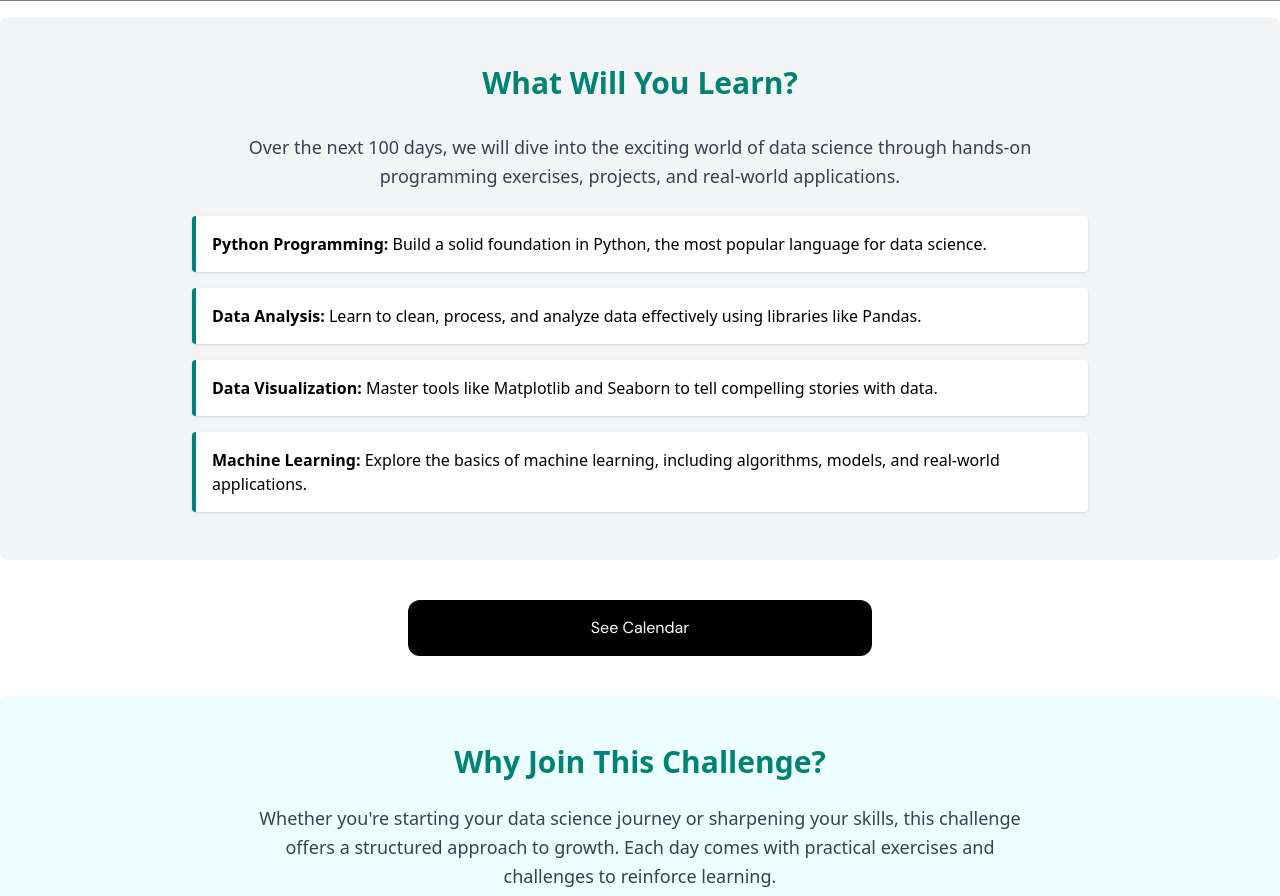
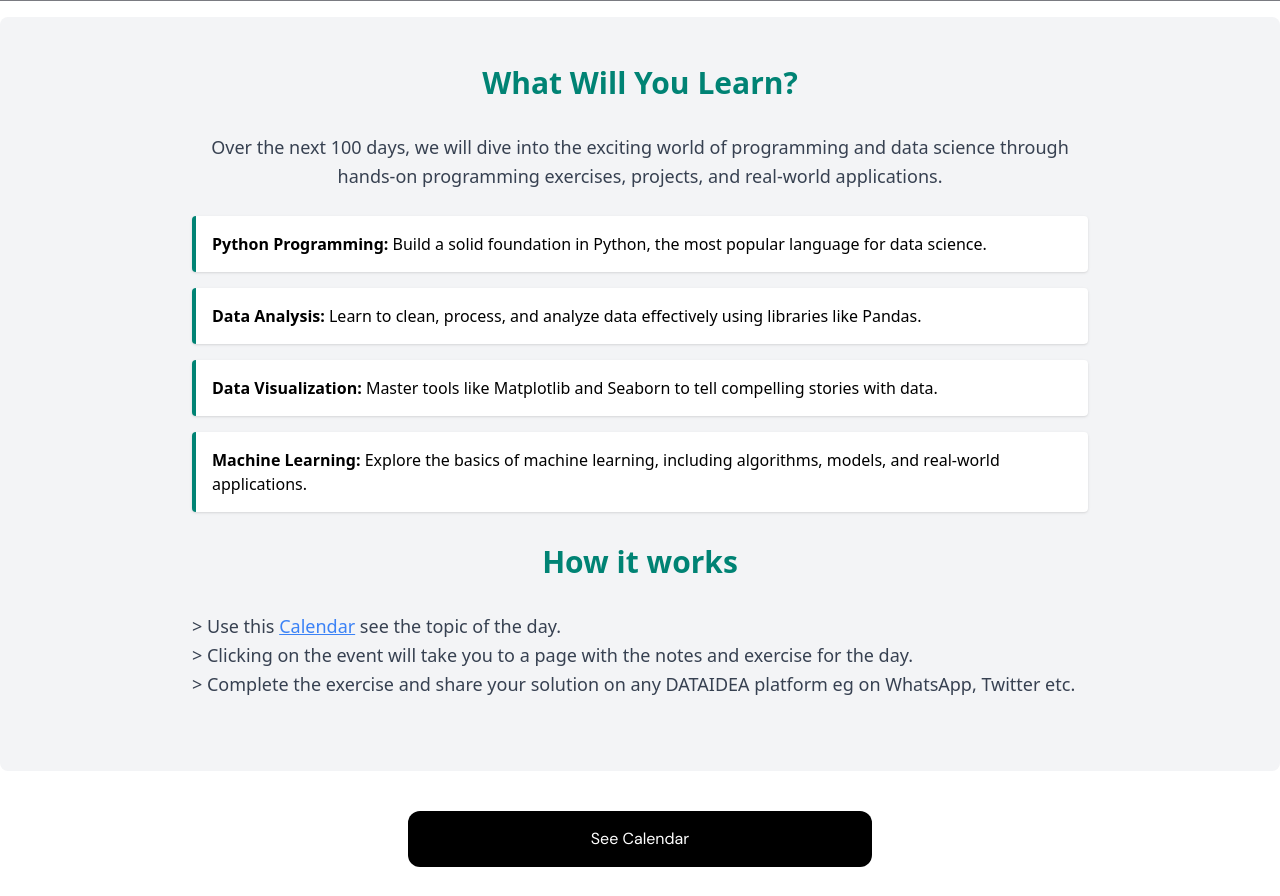
Before and after one commit to dataideaorg/dataideaorg-frontend, a React (Vite) app: page /100-days-of-code in a window 1280 px wide. Shown: the part 420-1316 px from the top of the page. Built offline with nearby package versions, Linux system fonts and the light colour scheme.

Commit message:
updated challenge page

```diff
--- a/public/404.html
+++ b/public/404.html
@@ -5,8 +5,8 @@
     <link rel="icon" type="image/svg+xml" href="/assets/logo-BFPd2nEI.png" />
     <meta name="viewport" content="width=device-width, initial-scale=1.0" />
     <title>DATAIDEA</title>
-    <script type="module" crossorigin src="/assets/index-ls86CMi-.js"></script>
-    <link rel="stylesheet" crossorigin href="/assets/index-2o1YxRVT.css">
+    <script type="module" crossorigin src="/assets/index-377XS7qf.js"></script>
+    <link rel="stylesheet" crossorigin href="/assets/index-DMH0N-1R.css">
   </head>
   <body>
     <div id="root"></div>
--- a/src/pages/100DaysOfCodeHome.tsx
+++ b/src/pages/100DaysOfCodeHome.tsx
@@ -24,9 +24,9 @@ const ChallengeIntro: React.FC = () => {
             What Will You Learn?
           </h2>
           <p className="text-gray-700 text-lg leading-relaxed mb-6 text-center">
-            Over the next 100 days, we will dive into the exciting world of data
-            science through hands-on programming exercises, projects, and
-            real-world applications.
+            Over the next 100 days, we will dive into the exciting world of
+            programming and data science through hands-on programming exercises,
+            projects, and real-world applications.
           </p>
           <ul className="space-y-4">
             <li className="p-4 bg-white border-l-4 border-[#008374] rounded shadow">
@@ -47,6 +47,25 @@ const ChallengeIntro: React.FC = () => {
               applications.
             </li>
           </ul>
+          <h2 className="text-3xl font-bold text-[#008374] mb-8 text-center pt-8">
+            How it works
+          </h2>
+          <p className="text-gray-700 text-lg leading-relaxed mb-6 text-center">
+            <ul className="text-left">
+              <li>
+                {'>'} Use this <Link to="/100-days-of-code-calendar" className="text-blue-500 underline">Calendar</Link>{" "}
+                see the topic of the day.
+              </li>
+              <li>
+              {'>'} Clicking on the event will take you to a page with the notes and
+                exercise for the day.
+              </li>
+              <li>
+              {'>'} Complete the exercise and share your solution on any DATAIDEA
+                platform eg on WhatsApp, Twitter etc.
+              </li>
+            </ul>
+          </p>
         </div>
       </section>
 
```
